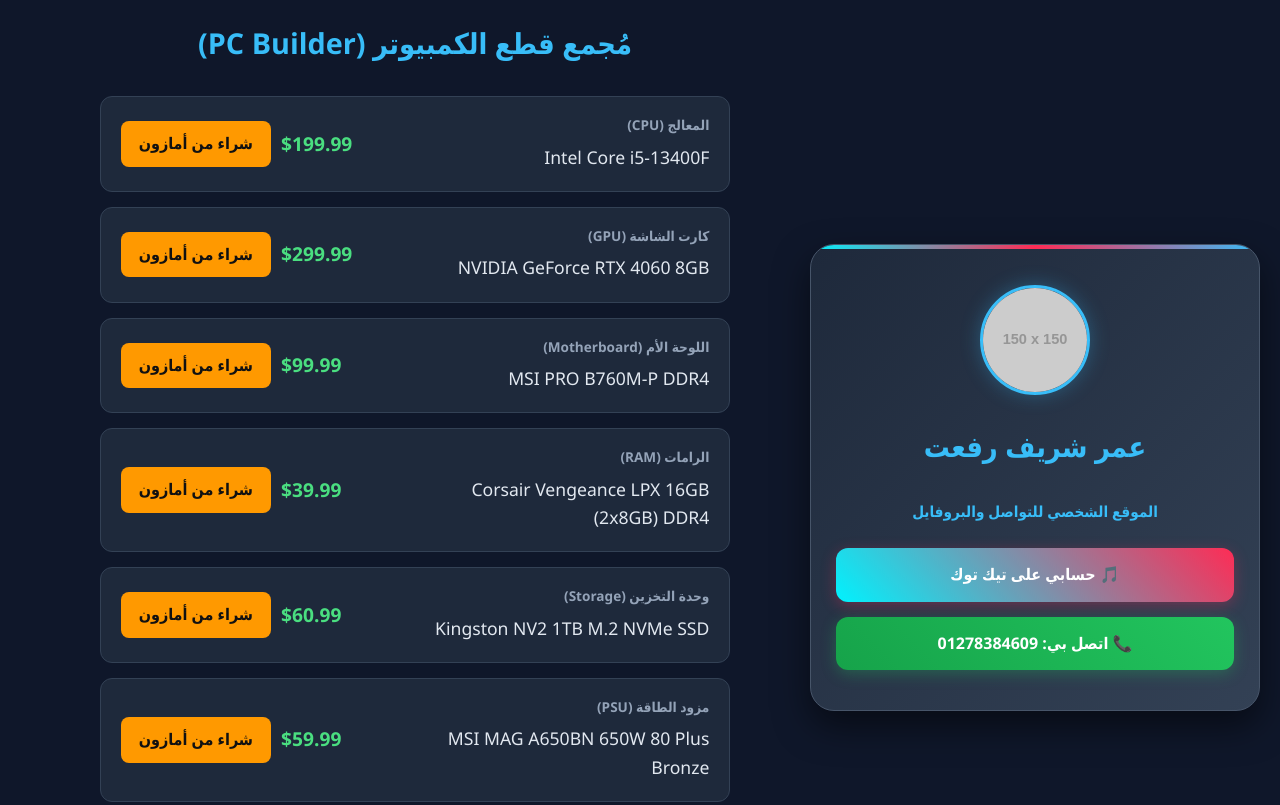
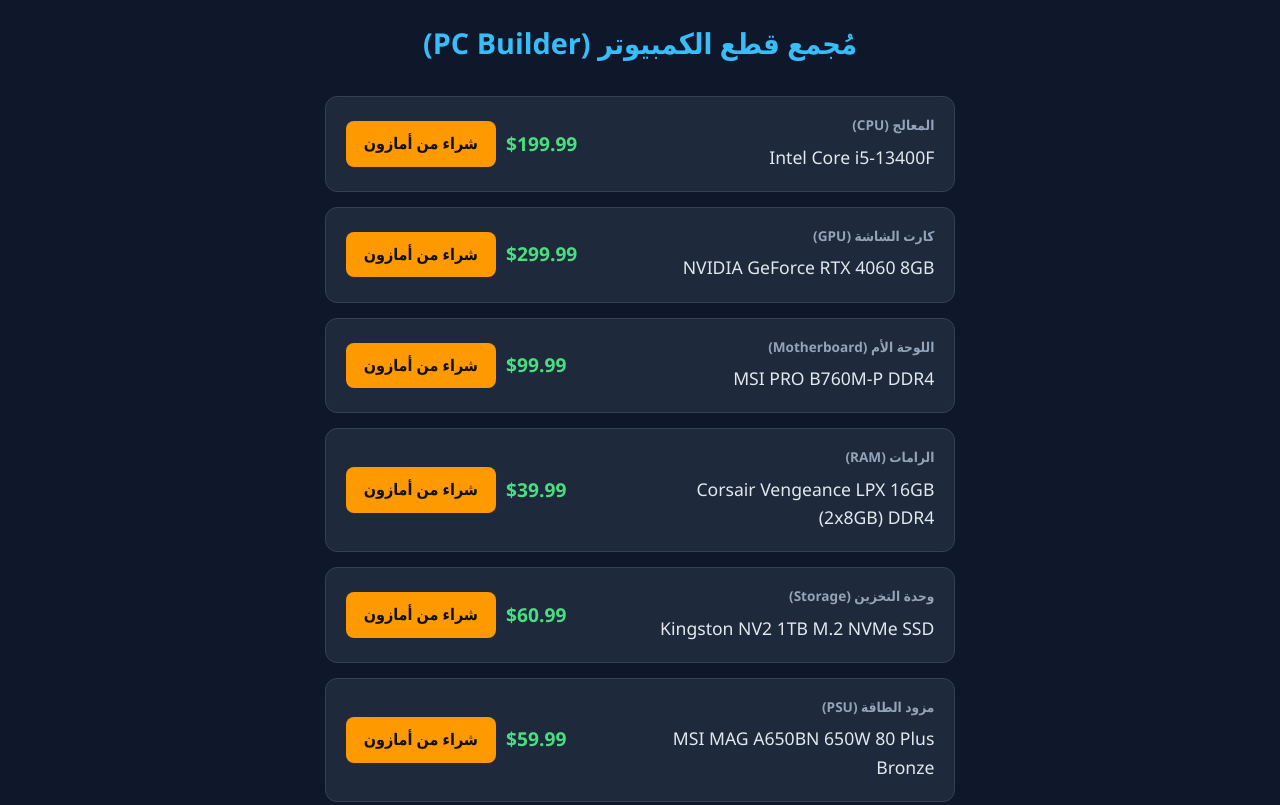
Before and after one commit to omarrefaatemam-ops/my-websaite, a plain HTML site: page index.html in a window 1280 px wide. Shown: the top 805 px of the page. Drawn offline with Linux system fonts and the light colour scheme; placeholder pictures from the web are drawn by us.

Commit message:
Update index.html

```diff
--- a/index.html
+++ b/index.html
@@ -97,25 +97,6 @@
 </head>
 <body>
 
-    <div class="card">
-        <!-- صورة البروفايل -->
-        <img src="https://via.placeholder.com/150" alt="عمر شريف" class="profile-img">
-
-        <!-- الاسم والصفة -->
-        <h1>عمر شريف رفعت</h1>
-        <p class="subtitle">الموقع الشخصي للتواصل والبروفايل</p>
-
-        <!-- أزرار التواصل -->
-        <div class="links-container">
-            <a href="https://www.tiktok.com/@omar.sherif625?_r=1&_t=ZS-99tJIvnmR0v" target="_blank" class="btn-link tiktok">
-                🎵 حسابي على تيك توك
-            </a>
-
-            <a href="tel:01278384609" class="btn-link phone">
-                📞 اتصل بي: 01278384609
-            </a>
-        </div>
-    </div>
     <!DOCTYPE html>
 <html lang="ar" dir="rtl">
 <head>
```
